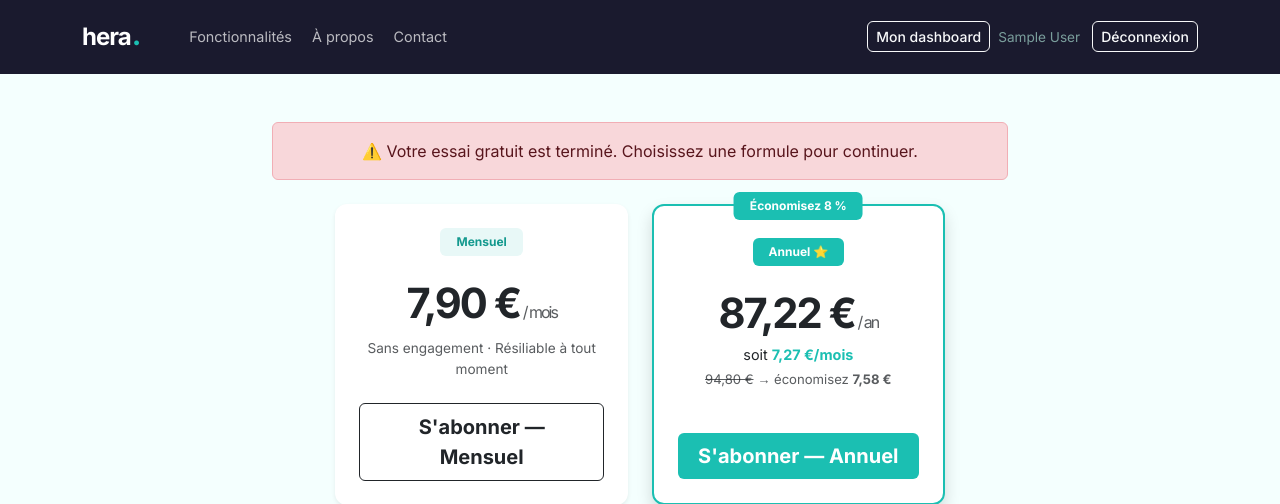
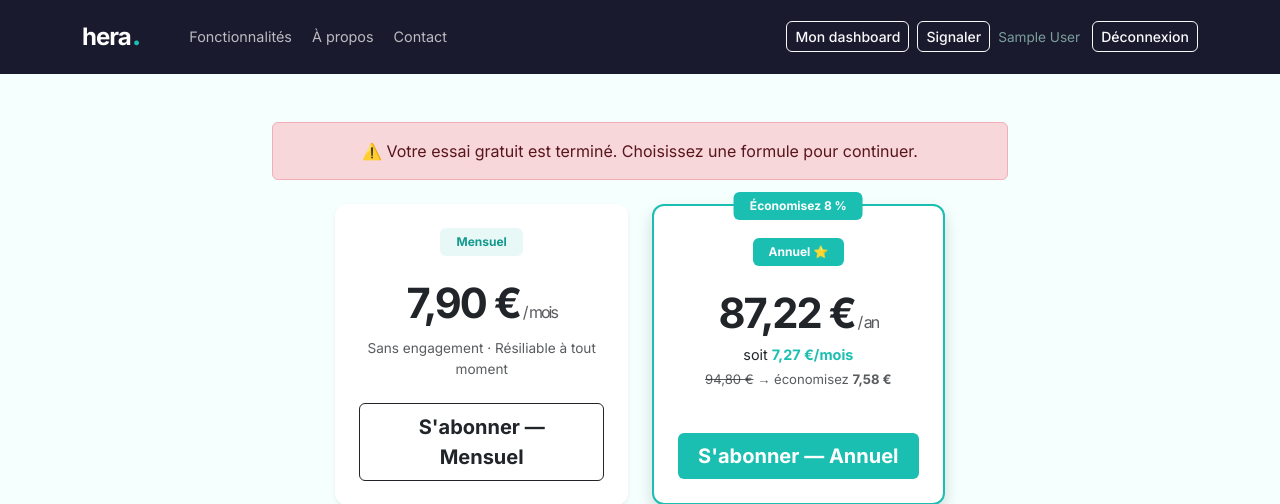
Before and after one commit to krs12k/Hera, a Flask app: page /abonnement in a window 1280 px wide. Shown: the top 504 px of the page. Run offline with Flask 3, Linux system fonts and the light colour scheme; the visitor is signed in with stand-in values (Sample User, id 1); some libraries are stand-ins or nearby versions.

Commit message:
Nav : ajout lien Signaler pour les restaurateurs connectés
Co-Authored-By: Claude Sonnet 4.6 <noreply@anthropic.com>

```diff
--- a/templates/base.html
+++ b/templates/base.html
@@ -46,6 +46,7 @@
                 <div class="d-none d-lg-flex align-items-center gap-2">
                     {% if current_user.is_authenticated %}
                         <a href="{{ url_for('dashboard') }}" class="btn btn-outline-light btn-sm">Mon dashboard</a>
+                        <a href="{{ url_for('signaler') }}" class="btn btn-outline-light btn-sm">Signaler</a>
                         <span class="nav-username">{{ current_user.name }}</span>
                         <a href="{{ url_for('logout') }}" class="btn btn-outline-light btn-sm">Déconnexion</a>
                     {% else %}
```
